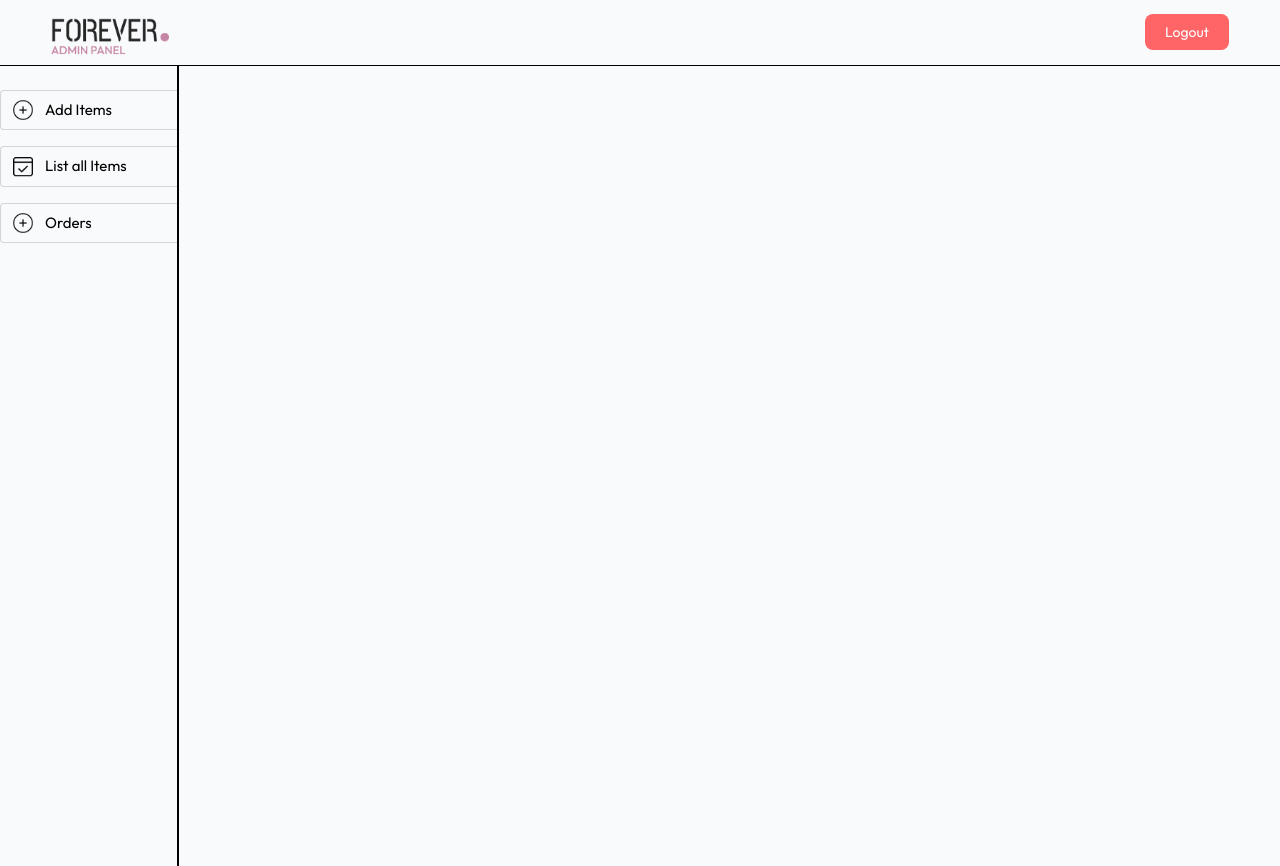
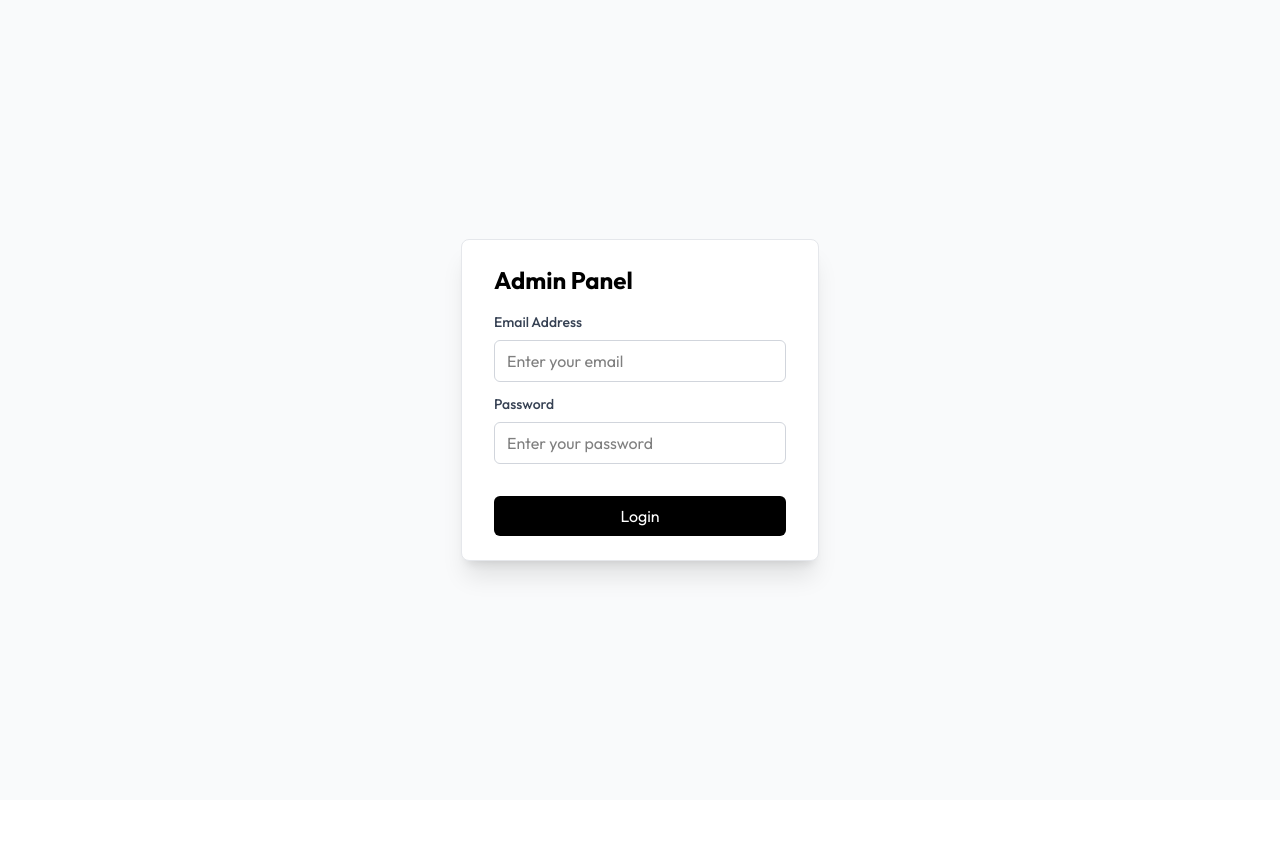
Before and after one commit to TryHardLearning/dynamic-admin, a React (Vite) app: page / in a window 1280 px wide. After the commit the page ends 800 px from the top, so only its background shows below. Built offline with nearby package versions, Linux system fonts and the light colour scheme; no server answers.

Commit message:
feat: user admin login auth

```diff
--- a/src/App.jsx
+++ b/src/App.jsx
@@ -1,30 +1,43 @@
-import React from 'react'
+import React, { useContext, useEffect, useState } from 'react'
 import { Route, Routes } from 'react-router-dom'
+import { AuthContext, AuthContextProvider } from './context/AuthContext';
+
+import { ToastContainer } from 'react-toastify';
+
 import Sidebar from './components/Sidebar'
 import Navbar from './components/Navbar'
 import Create from './pages/Create'
 import ListAll from './pages/ListAll'
 import Orders from './pages/Orders'
+import Login from './components/Login'
+
+export const backend_url = import.meta.env.VITE_BACKEND_URL
 
 const App = () => {
+
+  const { token } = useContext(AuthContext);
+
   return (
       <div className='bg-gray-50 min-h-screen'>
+        <ToastContainer />
+        {token == null || token === '' ?
+          <Login />
+          :
           <>
-          <Navbar/>
-          <hr/>
+            <Navbar />
+            <hr />
             <div className='flex w-full'>
-            <Sidebar/>
+              <Sidebar />
               <div className='w-[70%] mx-auto ml-[max(5w,25px)] my-8 text-gray-600 text-base'>
                 <Routes>
-                <Route path='/add' element={<Create/>}/>
-                <Route path='/list' element={<ListAll/>}/>
-                <Route path='/orders' element={<Orders/>}/>
+                  <Route path='/add' element={<Create />} />
+                  <Route path='/list' element={<ListAll />} />
+                  <Route path='/orders' element={<Orders />} />
                 </Routes>
               </div>
             </div>
           </>
-
-
+        }
       </div>
   )
 }
```
Lines whose indentation alone changed are shown as unchanged.
